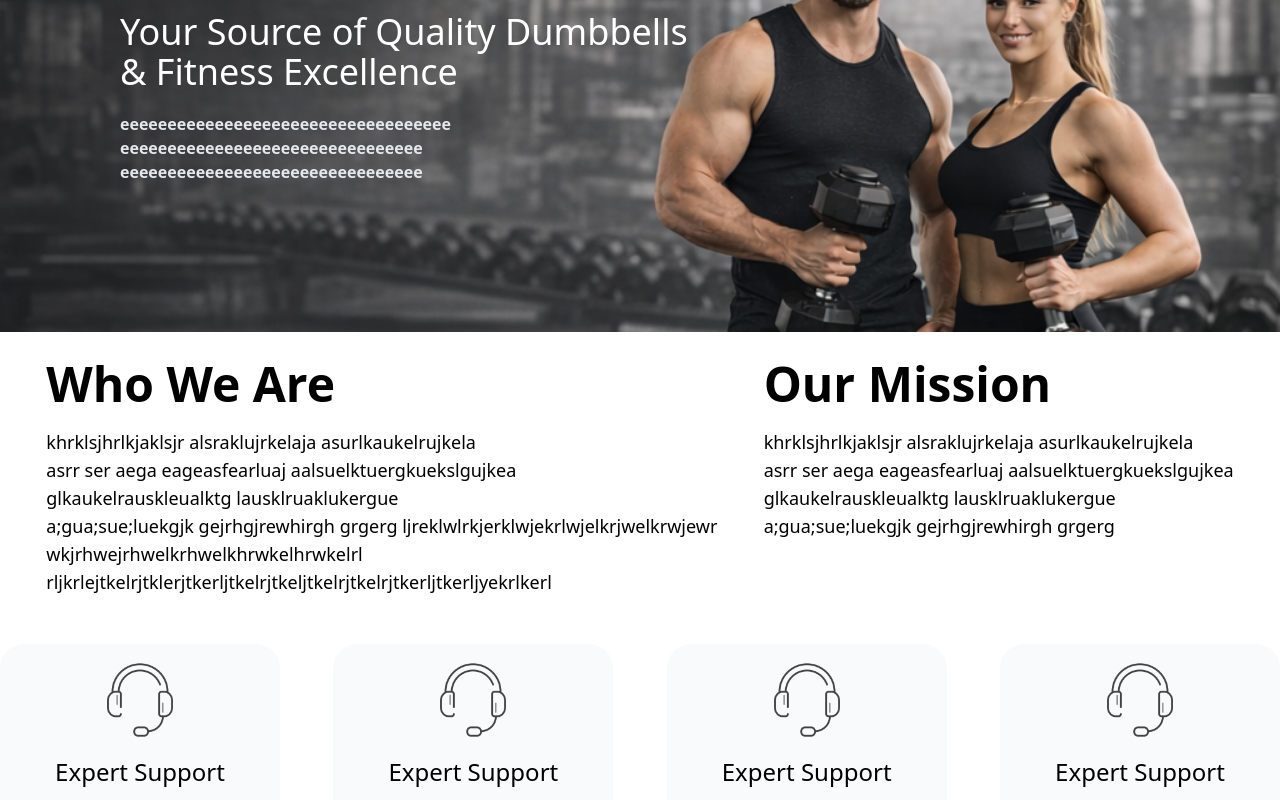
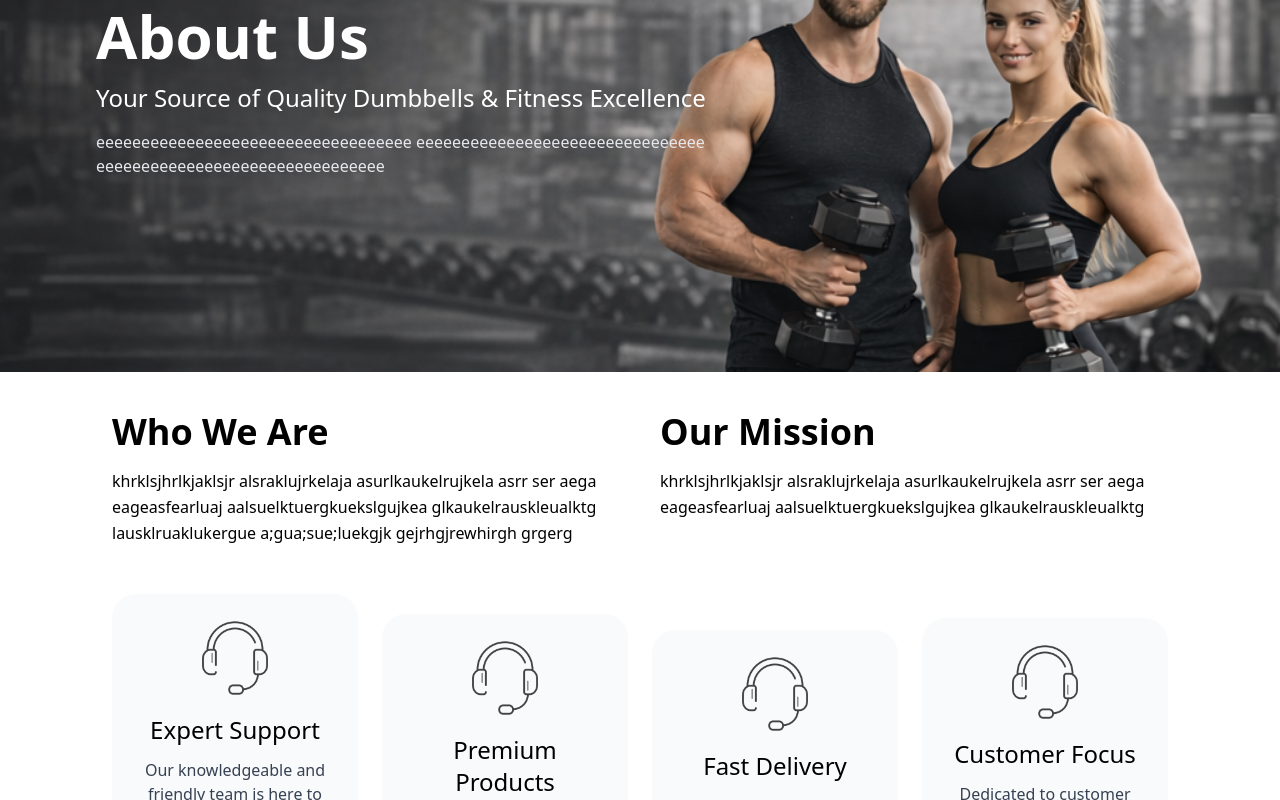
Before and after one commit to GeoLine02/fitrock, a Next.js app: page /about-us in a window 1280 px wide. Shown: the part 260-1060 px from the top of the page. Built offline with nearby package versions, Linux system fonts and the light colour scheme.

Commit message:
fix: about us repsonsive

```diff
--- a/app/(home)/page.tsx
+++ b/app/(home)/page.tsx
@@ -1,13 +1,11 @@
 import Hero from "./components/Hero";
 import PopularProducts from "./components/top-sale/PopularProducts";
-import Footer from "@/components/Footer/Footer";
 
 export default function Home() {
   return (
     <div>
       <Hero />
       <PopularProducts />
-      <Footer />
     </div>
   );
 }
--- a/app/about-us/components/OurService.tsx
+++ b/app/about-us/components/OurService.tsx
@@ -10,38 +10,22 @@ interface OurServiceProps {
 
 export default function OurService({ label, desc }: OurServiceProps) {
   return (
-    <div
-      className="
-        group
-        bg-gray-50
-        w-70
-        rounded-3xl
-        p-4
-        flex
-        flex-col
-        items-center
-        cursor-pointer
-        transition-all
-        duration-300
-        ease-out
-        hover:scale-105
-        hover:-translate-y-2
-        hover:shadow-xl
-        hover:shadow-gray-400/40
-      "
-    >
-      <Image
-        src={CardImage}
-        alt="service icon"
-        className="w-20 h-20 mb-4 transition-transform duration-300 group-hover:scale-110"
-      />
+    <div className="group bg-gray-50 w-full max-w-xs sm:max-w-sm rounded-3xl p-4 sm:p-6 flex flex-col items-center text-center cursor-pointer transition-all duration-300 ease-out hover:scale-105 hover:-translate-y-2 hover:shadow-xl">
+      <div className="w-16 h-16 sm:w-20 sm:h-20 mb-4 relative">
+        <Image
+          src={CardImage}
+          alt="service icon"
+          fill
+          className="object-contain transition-transform duration-300 group-hover:scale-110"
+        />
+      </div>
 
-      <div className="flex flex-col items-center gap-4 text-center">
-        <h1 className="text-2xl font-medium transition-colors duration-300 group-hover:text-black">
+      <div className="flex flex-col items-center gap-3 text-center px-2">
+        <h1 className="text-lg sm:text-2xl font-medium transition-colors duration-300 group-hover:text-black">
           {label}
         </h1>
 
-        <p className="text-lg font-semibold text-gray-700">{desc}</p>
+        <p className="text-sm sm:text-base text-gray-700">{desc}</p>
       </div>
     </div>
   );
--- a/app/about-us/page.tsx
+++ b/app/about-us/page.tsx
@@ -4,64 +4,61 @@ import OurService from "./components/OurService";
 export default function AboutUs() {
   return (
     <div>
-      <div className="bg-[url(/Fitrock-assets/imgs/happy-gym-couple.png)] bg-no-repeat bg-center bg-cover w-full h-130 text-white">
-        <div className="flex flex-col gap-5 p-30">
-          <h1 className="text-6xl font-bold">About Us</h1>
-          <span className="text-4xl font-medium">
-            Your Source of Quality Dumbbells <br /> & Fitness Excellence
-          </span>
-          <p className="font-semibold text-gray-200">
-            eeeeeeeeeeeeeeeeeeeeeeeeeeeeeeeeeee <br />
-            eeeeeeeeeeeeeeeeeeeeeeeeeeeeeeee
-            <br />
+      <div className="bg-[url(/Fitrock-assets/imgs/happy-gym-couple.png)] bg-no-repeat bg-center bg-cover w-full h-[320px] md:h-[420px] lg:h-[560px] flex items-center lg:justify-start">
+        <div className="max-w-6xl w-full px-6 md:px-12 py-12 md:py-20 text-white text-left lg:pl-24">
+          <h1 className="text-3xl md:text-5xl lg:text-6xl font-bold">
+            About Us
+          </h1>
+          <p className="mt-4 text-lg md:text-2xl font-medium">
+            Your Source of Quality Dumbbells & Fitness Excellence
+          </p>
+          <p className="mt-4 text-sm md:text-base text-gray-200 max-w-3xl">
+            eeeeeeeeeeeeeeeeeeeeeeeeeeeeeeeeeee eeeeeeeeeeeeeeeeeeeeeeeeeeeeeeee
             eeeeeeeeeeeeeeeeeeeeeeeeeeeeeeee
           </p>
         </div>
       </div>
-      <div className="flex justify-evenly">
-        <div className="flex flex-col gap-5 py-7">
-          <h1 className="text-5xl font-bold">Who We Are</h1>
-          <p className=" text-lg">
-            khrklsjhrlkjaklsjr alsraklujrkelaja asurlkaukelrujkela <br /> asrr
-            ser aega eageasfearluaj aalsuelktuergkuekslgujkea <br />{" "}
-            glkaukelrauskleualktg lausklruaklukergue <br /> a;gua;sue;luekgjk
-            gejrhgjrewhirgh grgerg ljreklwlrkjerklwjekrlwjelkrjwelkrwjewr <br />
-            wkjrhwejrhwelkrhwelkhrwkelhrwkelrl <br />
-            rljkrlejtkelrjtklerjtkerljtkelrjtkeljtkelrjtkelrjtkerljtkerljyekrlkerl{" "}
-            <br />
+
+      <div className="max-w-6xl mx-auto px-6 md:px-12 py-10">
+        <div className="grid grid-cols-1 md:grid-cols-2 gap-10">
+          <div>
+            <h2 className="text-2xl md:text-4xl font-bold mb-4">Who We Are</h2>
+            <p className="text-sm md:text-base leading-relaxed">
+              khrklsjhrlkjaklsjr alsraklujrkelaja asurlkaukelrujkela asrr ser
+              aega eageasfearluaj aalsuelktuergkuekslgujkea
+              glkaukelrauskleualktg lausklruaklukergue a;gua;sue;luekgjk
+              gejrhgjrewhirgh grgerg
             </p>
           </div>
-        <div className="flex flex-col gap-5 py-7">
-          <h1 className="text-5xl font-bold">Our Mission</h1>
-          <p className="text-lg">
-            khrklsjhrlkjaklsjr alsraklujrkelaja asurlkaukelrujkela <br /> asrr
-            ser aega eageasfearluaj aalsuelktuergkuekslgujkea <br />{" "}
-            glkaukelrauskleualktg lausklruaklukergue <br /> a;gua;sue;luekgjk
-            gejrhgjrewhirgh grgerg <br />
+
+          <div>
+            <h2 className="text-2xl md:text-4xl font-bold mb-4">Our Mission</h2>
+            <p className="text-sm md:text-base leading-relaxed">
+              khrklsjhrlkjaklsjr alsraklujrkelaja asurlkaukelrujkela asrr ser
+              aega eageasfearluaj aalsuelktuergkuekslgujkea
+              glkaukelrauskleualktg
             </p>
           </div>
         </div>
-      <div className="flex justify-between py-5">
+
+        <div className="mt-12 place-items-center grid grid-cols-1 sm:grid-cols-2 lg:grid-cols-4 gap-6">
           <OurService
-          desc="Our Knowlegeble an frienly team is hare to offfer expert avice & support to lep you make informed decisions  "
-          image
+            desc="Our knowledgeable and friendly team is here to offer expert advice & support to help you make informed decisions."
             label="Expert Support"
           />
           <OurService
-          desc="Our Knowlegeble an frienly team is hare to offfer expert avice & support to lep you make informed decisions  "
-          image
-          label="Expert Support"
+            desc="High quality dumbbells sourced for durability and performance."
+            label="Premium Products"
           />
           <OurService
-          desc="Our Knowlegeble an frienly team is hare to offfer expert avice & support to lep you make informed decisions  "
-          image
-          label="Expert Support"
+            desc="Fast shipping and easy returns across supported regions."
+            label="Fast Delivery"
           />
           <OurService
-          desc="Our Knowlegeble an frienly team is hare to offfer expert avice & support to lep you make informed decisions  "
-          image
-          label="Expert Support"
+            desc="Dedicated to customer satisfaction and continuous improvement."
+            label="Customer Focus"
           />
+        </div>
       </div>
     </div>
   );
--- a/components/header/Header.tsx
+++ b/components/header/Header.tsx
@@ -28,17 +28,6 @@ export default function Header() {
         <Logo />
       </Link>
 
-      {/* Navigation */}
-      <div className="flex gap-4 items-center md:hidden">
-        <Search className="cursor-pointer hover:text-gray-400 transition" />
-        <Link href={"/cart"}>
-          <ShoppingCart className="cursor-pointer hover:text-gray-400 transition" />
-        </Link>
-        <span onClick={handleToggleSideMenu}>
-          <Menu />
-        </span>
-      </div>
-
       <nav className="items-center gap-10 text-sm uppercase tracking-wide font-medium hidden md:flex">
         <Link
           href={"/"}
@@ -64,7 +53,10 @@ export default function Header() {
         <Link href={"/cart"}>
           <ShoppingCart className="cursor-pointer hover:text-gray-400 transition" />
         </Link>
-        <Link href={"/sign-in"}>
+        <span className="lg:hidden" onClick={handleToggleSideMenu}>
+          <Menu />
+        </span>
+        <Link className="hidden lg:block" href={"/sign-in"}>
           <Button bgColor="black">Sign In</Button>
         </Link>
       </div>
```
Lines whose indentation alone changed are shown as unchanged.
